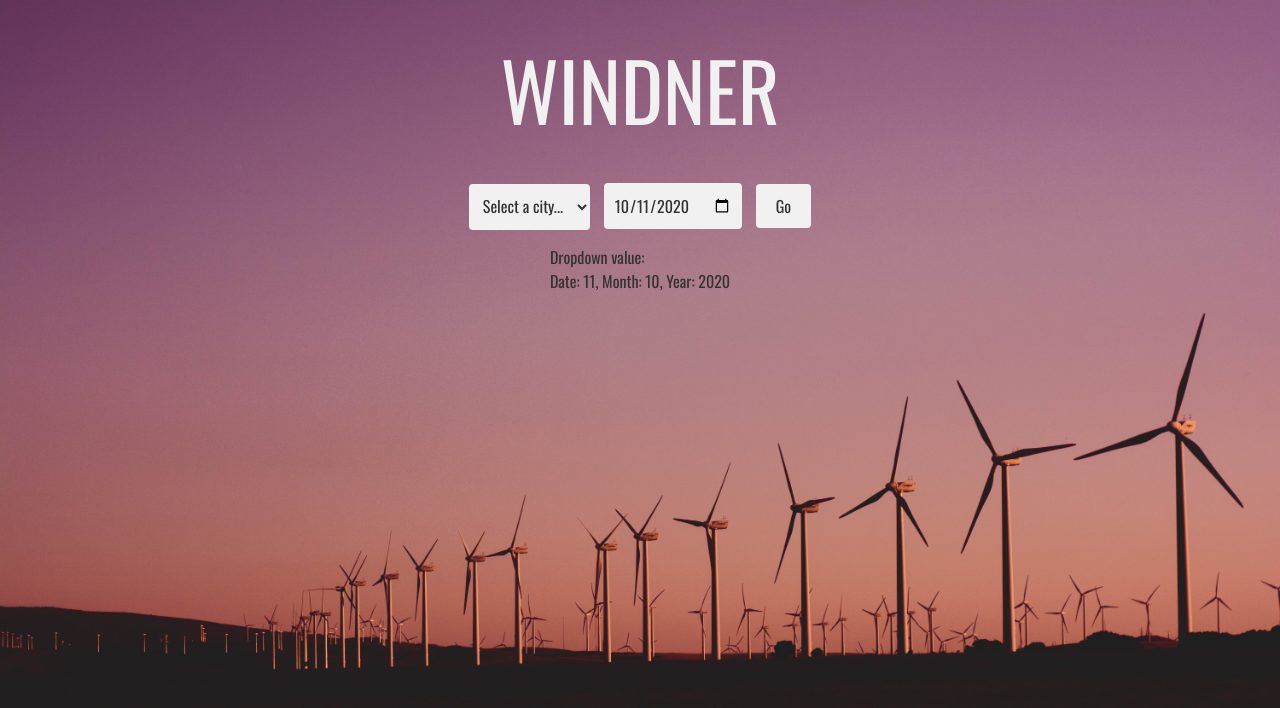
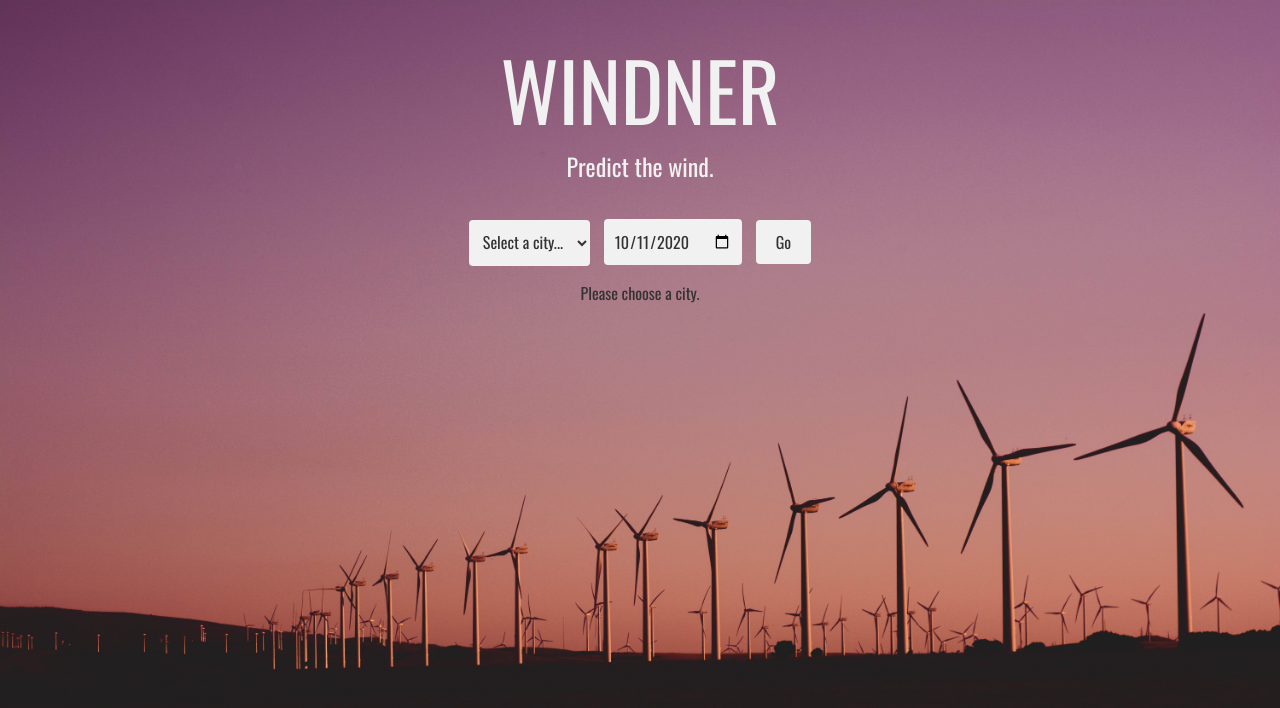
Before and after one commit to fauzipradipta/WINDEST, a plain HTML site: page index.html in a window 1280 px wide. Both pictures are taken after a click on the input "Go". Shown: the top 708 px of the page. Drawn offline with nearby package versions, Linux system fonts and the light colour scheme.

Commit message:
input error checking

```diff
--- a/index.html
+++ b/index.html
@@ -9,7 +9,8 @@
     <body>
         <header>
             <div id="website-name">
-                <p id="logo-words">WINDNER</p>
+                <p id="name">WINDNER</p>
+                <p id="subtitle">Predict the wind.</p>
             </div>
         </header>
         <div id="selects">
--- a/index.js
+++ b/index.js
@@ -1,13 +1,22 @@
-$("#submit").on('click', function() {
-    $("#results").html("Dropdown value: " + $("#cities").val());
-});
-
 var day, month, year;
 
 $('#submit').on('click', function() {
+    $("#results").html("Dropdown value: " + $("#cities").val());
+
     var date = $('#date').val().split("-");
     day = date[2];
     month = date[1];
     year = date[0];
     $("#results").append("<br>Date: " + day + ", Month: " + month + ", Year: "+ year);
+
+    // If a city isn't chosen
+    if ($("#cities").val() === "") {
+        $("#results").html("Please choose a city.");
+    }
+
+    // If a date is chosen before 10/11/2020
+    if (date[0] < 2020 || (date[0] == 2020 && date[1] < 10) ||
+        (date[0] == 2020 && date[1] == 10 && date[2] < 11)) {
+        $("#results").html("Please choose a date in the future.");
+    }
 });
--- a/styles.css
+++ b/styles.css
@@ -16,16 +16,22 @@ body {
     align-items: center;
 }
 
-#logo-words {
+#name {
     font-size: 5em;
     font-family: 'Oswald', sans-serif;
     color: #f1f1f1;
-    padding: 30px;
+    padding: 30px 0px 0px 0px;
     justify-content: center;
     align-items: center;
 }
 
-
+#subtitle {
+    font-size: 1.5em;
+    font-family: 'Oswald', sans-serif;
+    color: #f1f1f1;
+    text-align: center;
+    padding: 0px 0px 30px 0px;
+}
 
 #cities {
     font-size: 1em;
```
